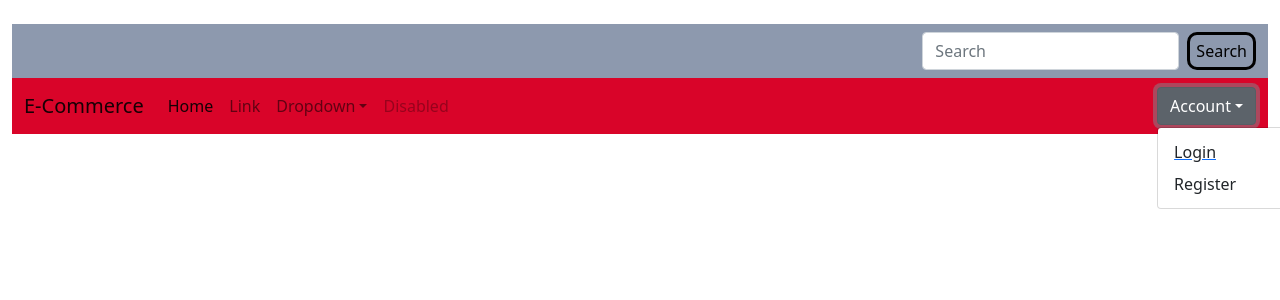
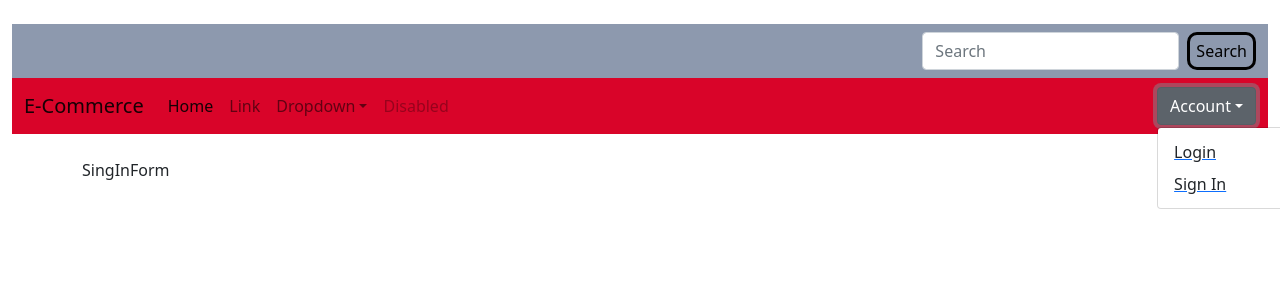
Before and after one commit to amacazzaga/Ecommerce, a React (Create React App) app in the folder frontend/: page /sign in a window 1280 px wide. Both pictures are taken after a click on the button "Account". Shown: the top 300 px of the page. Built offline with nearby package versions, Linux system fonts and the light colour scheme.

Commit message:
sign in form route

```diff
--- a/frontend/src/App.js
+++ b/frontend/src/App.js
@@ -2,6 +2,7 @@ import { BrowserRouter, Routes, Route } from "react-router-dom";
 import "./App.css";
 import Navbar from "./components/Navbar";
 import LoginForm from "./components/LoginForm";
+import SingInForm from "./components/SingInForm";
 function App() {
   return (
     <body>
@@ -16,6 +17,9 @@ function App() {
             <Routes>
               <Route path="/login" element={<LoginForm />} />
             </Routes>
+            <Routes>
+              <Route path="/sign" element={<SingInForm />} />
+            </Routes>
           </main>
           <footer className="container-xl"></footer>
         </div>
--- a/frontend/src/components/LoginForm.js
+++ b/frontend/src/components/LoginForm.js
@@ -16,8 +16,10 @@ const LoginForm = () => {
         email: email,
         password: password,
       });
+      console.log(resp)
       setCookie("token", resp.data.token); //send en header auth//
-    } catch (error) {
+    } catch (error) { //if catch err, is no resp!
+      console.log(error)
       setError(error.response.data);
     }
   };
--- a/frontend/src/components/Navbar.js
+++ b/frontend/src/components/Navbar.js
@@ -99,10 +99,7 @@ const Navbar = () => {
                 >
                   Account
                 </button>
-                <ul
-                  class="dropdown-menu"
-                  aria-labelledby="dropdownMenuButton1"
-                >
+                <ul class="dropdown-menu" aria-labelledby="dropdownMenuButton1">
                   <Link to="/login">
                     <li>
                       <a class="dropdown-item" href="/">
@@ -110,11 +107,13 @@ const Navbar = () => {
                       </a>
                     </li>
                   </Link>
-                  <li>
-                    <a class="dropdown-item" href="/">
-                      Register
-                    </a>
-                  </li>
+                  <Link to="/sign">
+                    <li>
+                      <a class="dropdown-item" href="/">
+                        Sign In
+                      </a>
+                    </li>
+                  </Link>
                 </ul>
               </div>
             </div>
--- /dev/null
+++ b/frontend/src/components/SingInForm.js
@@ -0,0 +1,9 @@
+import React from 'react'
+
+const SingInForm = () => {
+  return (
+    <div>SingInForm</div>
+  )
+}
+
+export default SingInForm
```
Also changed, not shown: 1 other file (tests, documents, lock files or other folders).
